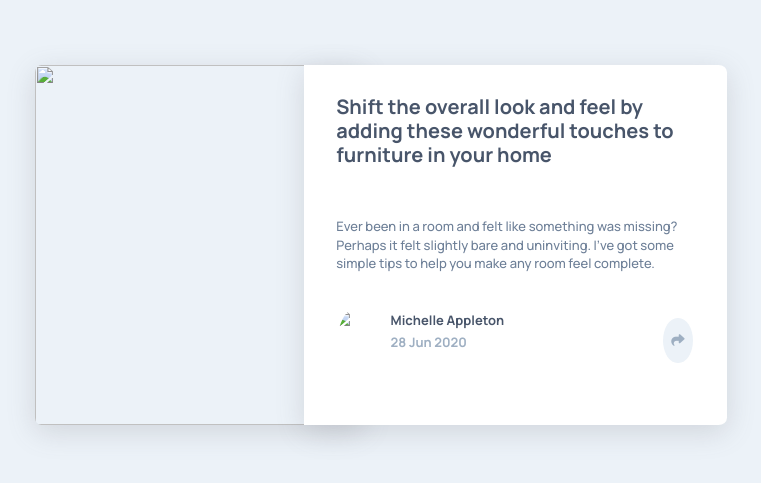
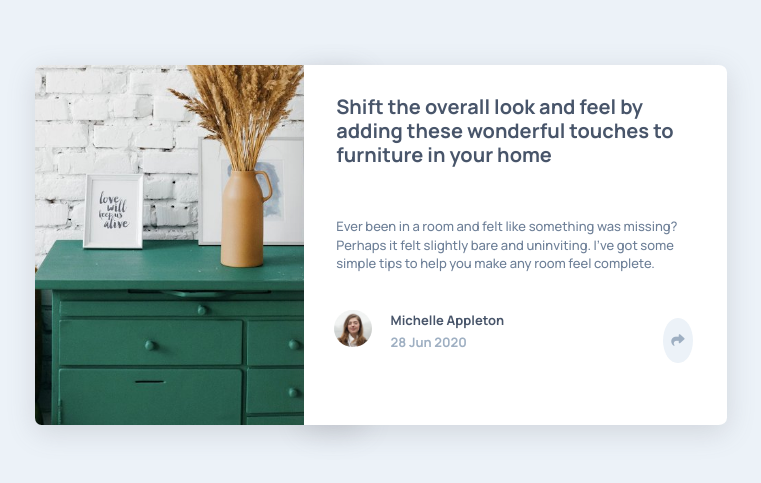
Before and after one commit to safachangani/article-preview, a plain HTML site: page index.html in a window 1280 px wide. Shown: the part 155-638 px from the top of the page, without its empty margins (259-1020 px from the left). Drawn offline with Linux system fonts and the light colour scheme; the site is published under a folder, as on GitHub Pages, so addresses that start at the root find nothing.

Commit message:
Update index.html

```diff
--- a/index.html
+++ b/index.html
@@ -6,6 +6,7 @@
     <meta name="viewport" content="width=device-width, initial-scale=1.0">
     <title>Document</title>
     <link href="article.css" rel="stylesheet">
+    <link rel="icon" type="image/png" sizes="32x32" href="./images/favicon-32x32.png">
     <link rel="preconnect" href="https://fonts.googleapis.com">
 <link rel="preconnect" href="https://fonts.gstatic.com" crossorigin>
 <link href="https://fonts.googleapis.com/css2?family=Manrope:wght@500;700&display=swap" rel="stylesheet">
@@ -13,14 +14,14 @@
 <body>
     <div class="container">
     <div >
-        <img src="/images/drawers.jpg" class="drawers">
+        <img src="./images/drawers.jpg" class="drawers">
     </div>
     <div class="article"><h3 class="heading">  Shift the overall look and feel by adding these wonderful
         touches to furniture in your home</h3>
     <p class="paragraph">Ever been in a room and felt like something was missing? Perhaps
         it felt slightly bare and uninviting. I’ve got some simple tips
         to help you make any room feel complete.</p>
-    <img src="/images/avatar-michelle.jpg" class="avatar">
+    <img src="./images/avatar-michelle.jpg" class="avatar">
     <div class="name">  Michelle Appleton<br>
     <div id="date"> 28 Jun 2020 </div></div>
     <button id="btn"><i class="fa-sharp fa-solid fa-share"></i></button>
```
